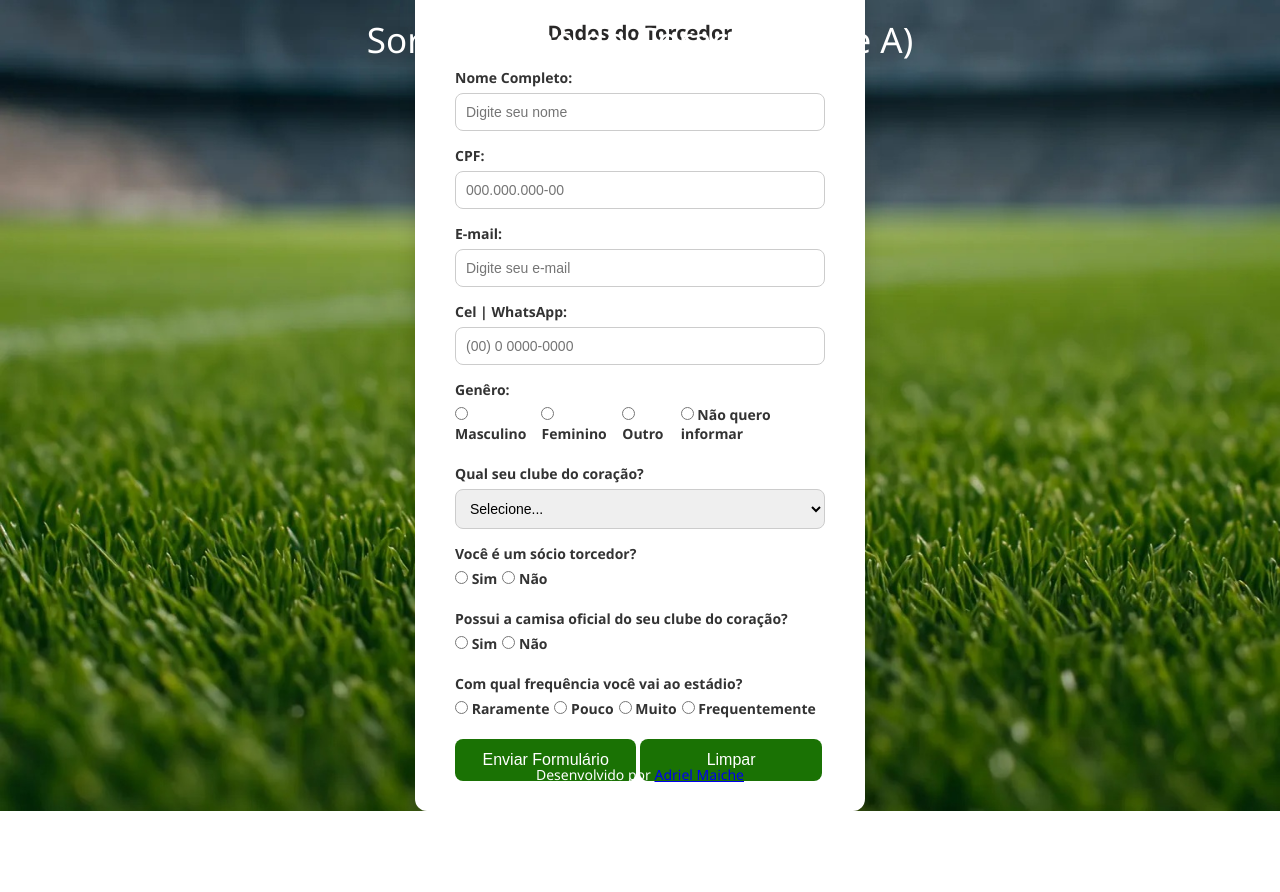
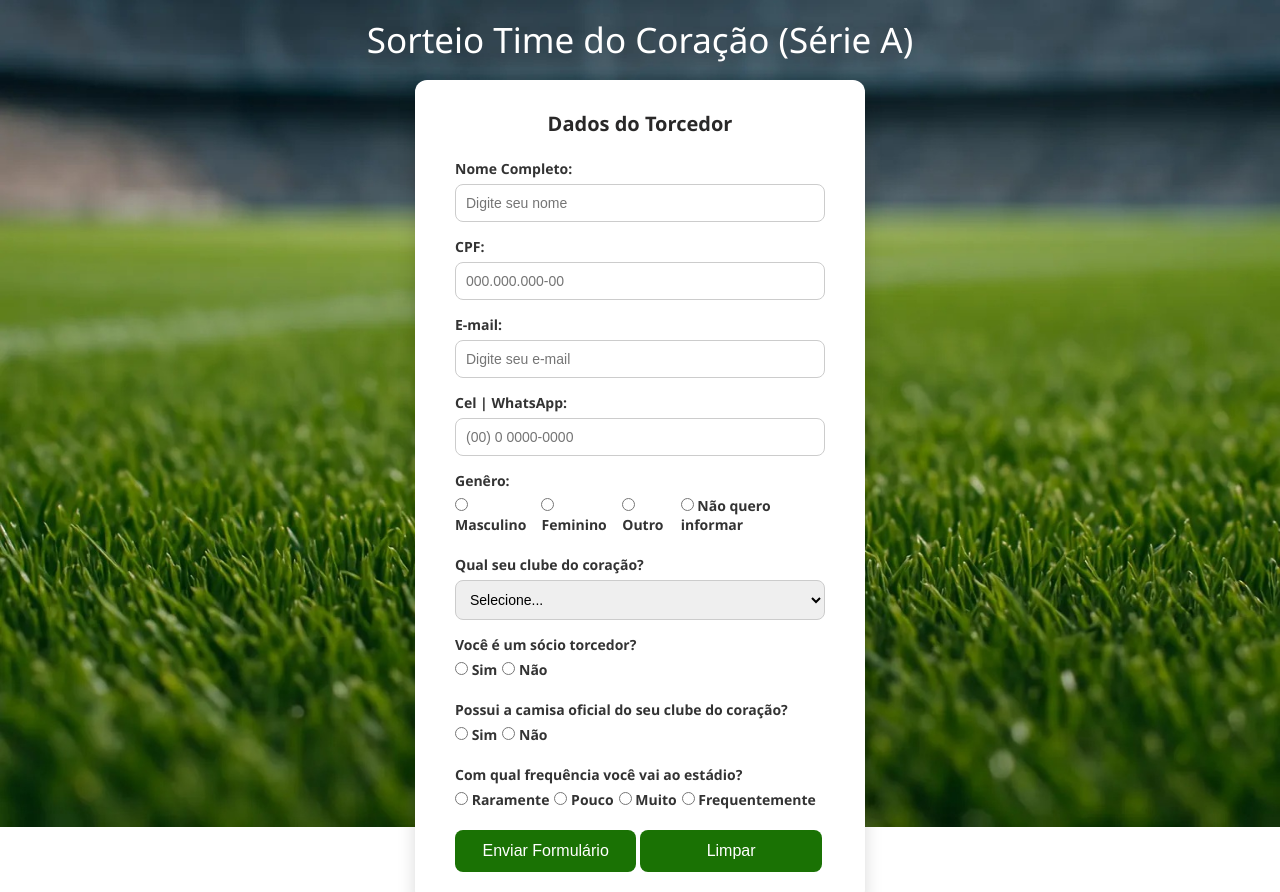
Before and after one commit to kmtecnologia/FormularioTorcedor, a plain HTML site: page index.html in a window 1280 px wide. Shown: the top 892 px of the page. Before the commit the page ends 811 px from the top, so only its background shows below. Drawn offline with Linux system fonts and the light colour scheme.

Commit message:
Alteração css

```diff
--- a/style.css
+++ b/style.css
@@ -11,8 +11,8 @@ body {
   background-size: cover;
   background-repeat: no-repeat;
   background-position: center;
+  margin: auto;
   color: #333;
-  display: flex;
   align-items: center;
   justify-content: center;
   height: 100vh;
@@ -21,10 +21,10 @@ body {
 header{
   font-size: 35px;
   color: #FFF;
-  position:absolute;
   top:0%;
   margin-top: 0px;
   line-height: 80px;
+  text-align: center;
 
 }
 
@@ -42,6 +42,7 @@ h2{
   box-shadow: 0 8px 18px rgba(0, 0, 0, 0.15);
   width: 100%;
   max-width: 450px;
+  margin: auto;
 }
 
 .container h1 {
@@ -117,8 +118,8 @@ button:hover {
 footer{
     font-size: 14px;
     color: #FFF;
-    position:absolute;
     bottom:0%;
     margin-bottom: 0px;
     line-height: 50px;
+    text-align: center;
 }
```
